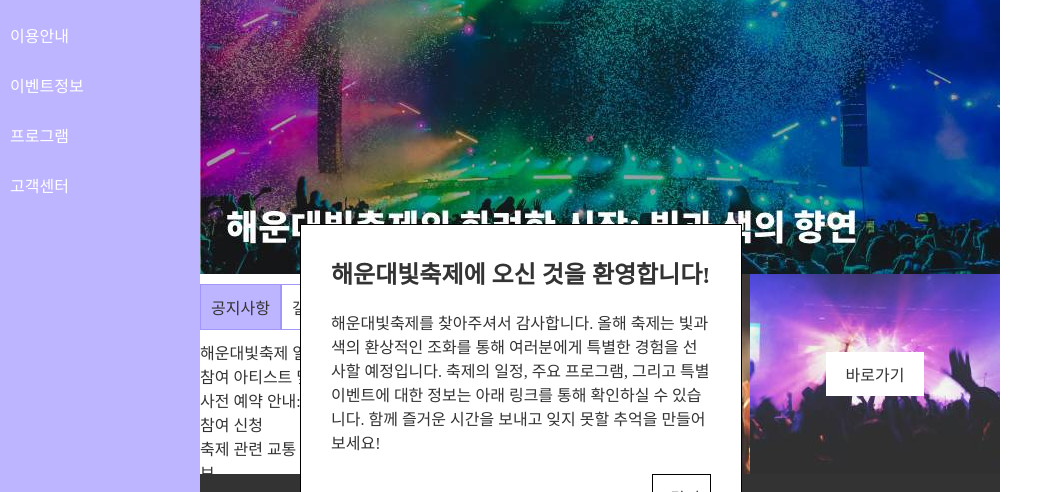
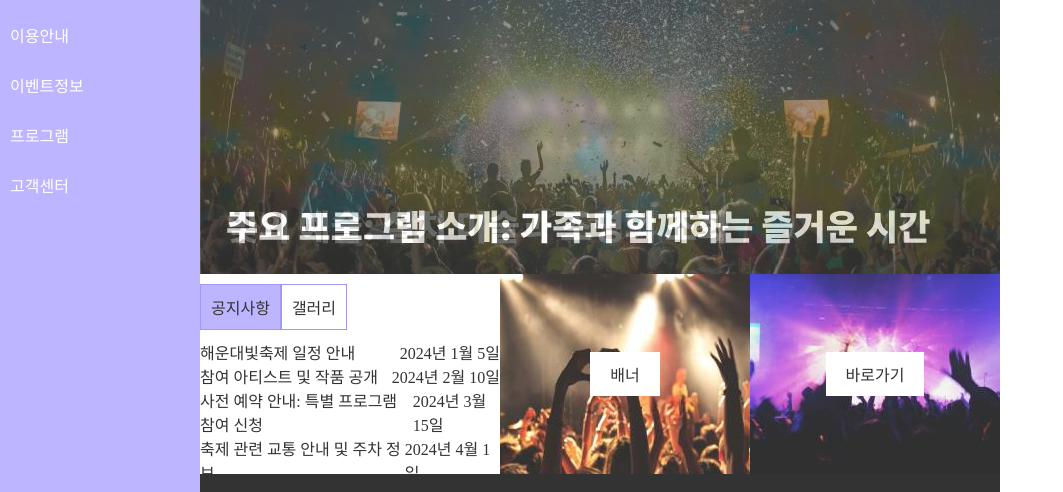
Before and after one commit to sungaee/webDesign, a plain HTML site: page siteC-1/index.html in a window 1280 px wide. Shown: the part 76-568 px from the top of the page, without its empty margins (0-1063 px from the left). Drawn offline with Linux system fonts and the light colour scheme.

Commit message:
c-1 실기 js

```diff
--- a/siteC-1/css/style.css
+++ b/siteC-1/css/style.css
@@ -173,6 +173,10 @@ footer{
     padding: 20px;
     border: 1px solid black;
     background-color: #fff;
+    display: none;
+}
+.popup.on{
+    display: block;
 }
 .popup>*{
     padding: 10px;
--- a/siteC-1/index.html
+++ b/siteC-1/index.html
@@ -147,7 +147,7 @@
       </div>
     </div>
 
-    <div class="popup on">
+    <div class="popup">
       <h2>해운대빛축제에 오신 것을 환영합니다!</h2>
       <p>
         해운대빛축제를 찾아주셔서 감사합니다. 올해 축제는 빛과 색의 환상적인
--- a/siteC-1/js/index.js
+++ b/siteC-1/js/index.js
@@ -1,5 +1,6 @@
 window.addEventListener("load", function(){
 
+	//팝업
 	let popup = this.document.querySelector(".popup");
 	let btn_close = this.document.querySelector(".btn_close");
 	let popup_click = this.document.querySelector(".popup_click");
@@ -10,4 +11,33 @@ window.addEventListener("load", function(){
 	btn_close.addEventListener("click", function(){
 		popup.classList.remove("on");
 	})
+
+	//탭
+	let tabs = this.document.querySelectorAll(".tabs>a");
+	let tab_contents = this.document.querySelectorAll(".tab_contents>ul");
+
+	tabs.forEach(function(tab, index){
+		tab.addEventListener("click", function(){
+			tabs[0].classList.remove("on");
+			tabs[1].classList.remove("on");
+			tab.classList.add("on");
+
+			tab_contents[0].classList.remove("on");
+			tab_contents[1].classList.remove("on");
+			tab_contents[index].classList.add("on")
+		})
+	})
+
+	//슬라이드
+	let train = this.document.querySelectorAll(".train>li")
+	let count = 0;
+
+	this.setInterval(function(){
+		count++;
+		if(count > 2){count = 0};
+		train.forEach(function(obj, index){
+			train[index].classList.remove("on")
+			train[count].classList.add("on")
+		})
+	},2500)
 })
```
